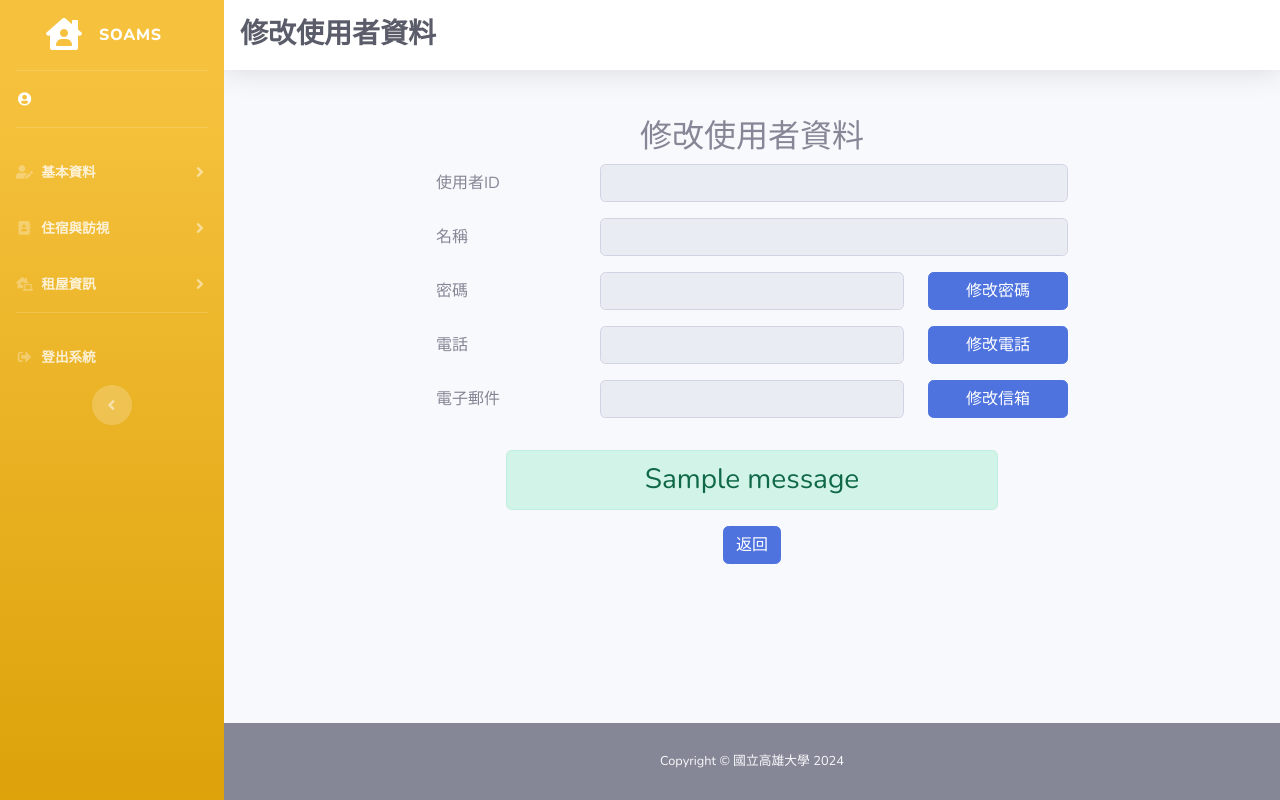
After one commit to natsu5510/SOAMS, a Flask app: template app/templates/AIMS/update_user_information.html in a window 1280 px wide. The commit adds this page. Run offline with Flask 3, Linux system fonts and the light colour scheme; the template is opened without the code that fills it: values that come from a table or form of the project are taken from there, others are empty; tables that the repository leaves empty hold one stand-in row (values such as "Sample post"); one stand-in notice (Sample message) is shown; some libraries are stand-ins or nearby versions.

```diff
--- /dev/null
+++ b/app/templates/AIMS/update_user_information.html
@@ -0,0 +1,267 @@
+{% extends "home.html" %}
+
+{% block title %} 修改使用者資料 {% endblock title %}
+
+{% block heading %}
+    <div class="d-sm-flex align-items-center justify-content-between">
+        <span class="h3 mb-0 text-gray-800 font-weight-bold">修改使用者資料</span>
+    </div>
+{% endblock heading %}
+
+{% block content %}
+    {% if updateForm != None %}
+        <div class="container mt-5">
+            <h2 class="text-center">修改使用者資料</h2>
+            <div class="row">
+                <div class="col-md-8 offset-md-2">
+                    <form id="user-form" action="{{ url_for('update_user_information.update_form') }}">
+                        {{ updateForm.hidden_tag() }}
+
+                        {# User #}
+                        {# User.id #}
+                        <div class="form-group row">
+                            {{ updateForm.id.label(class='col-sm-3 col-form-label') }}
+                            <div class="col-sm-9">
+                                {{ updateForm.id(class='form-control', disabled='disabled') }}
+                            </div>
+                        </div>
+                        {# User.name #}
+                        <div class="form-group row">
+                            {{ updateForm.name.label(class='col-sm-3 col-form-label') }}
+                            <div class="col-sm-9">
+                                {{ updateForm.name(class='form-control', disabled='disabled') }}
+                            </div>
+                        </div>
+                        {# User.passwd #}
+                        <div class="form-group row">
+                            {{ updateForm.passwd.label(class='col-sm-3 col-form-label') }}
+                            <div class="col-sm-6">
+                                {{ updateForm.passwd(class='form-control', disabled='disabled') }}
+                            </div>
+                            <div class="col-sm-3">
+                                <button type="button" class="btn btn-primary btn-block"
+                                        onclick="showEditField('password')">
+                                    修改密碼
+                                </button>
+                            </div>
+                        </div>
+                        {# User.tel #}
+                        <div class="form-group row">
+                            {{ updateForm.tel.label(class='col-sm-3 col-form-label') }}
+                            <div class="col-sm-6">
+                                {{ updateForm.tel(class='form-control', disabled='disabled') }}
+                            </div>
+                            <div class="col-sm-3">
+                                <button type="button" class="btn btn-primary btn-block"
+                                        onclick="showEditField('phone')">
+                                    修改電話
+                                </button>
+                            </div>
+                        </div>
+                        {# User.email #}
+                        <div class="form-group row">
+                            {{ updateForm.email.label(class='col-sm-3 col-form-label') }}
+                            <div class="col-sm-6">
+                                {{ updateForm.email(class='form-control', disabled='disabled') }}
+                            </div>
+                            <div class="col-sm-3">
+                                <button type="button" class="btn btn-primary btn-block"
+                                        onclick="showEditField('email')">
+                                    修改信箱
+                                </button>
+                            </div>
+                        </div>
+
+                        {# Advisor #}
+                        {% if user.type == 'advisor' %}
+                            {# Advisor.dept #}
+                            <div class="form-group row">
+                                {{ updateForm.dept.label(class='col-sm-3 col-form-label') }}
+                                <div class="col-sm-6">
+                                    {{ updateForm.dept(class='form-control', disabled='disabled') }}
+                                </div>
+                                <div class="col-sm-3">
+                                    <button type="button" class="btn btn-primary btn-block"
+                                            onclick="showEditField('dept')">
+                                        修改系所
+                                    </button>
+                                </div>
+                            </div>
+                            {# Advisor.rank #}
+                            <div class="form-group row">
+                                {{ updateForm.rank.label(class='col-sm-3 col-form-label') }}
+                                <div class="col-sm-6">
+                                    {{ updateForm.rank(class='form-control', disabled='disabled') }}
+                                </div>
+                                <div class="col-sm-3">
+                                    <button type="button" class="btn btn-primary btn-block"
+                                            onclick="showEditField('rank')">
+                                        修改職級
+                                    </button>
+                                </div>
+                            </div>
+                            {# Advisor.office_addr #}
+                            <div class="form-group row">
+                                {{ updateForm.office_addr.label(class='col-sm-3 col-form-label') }}
+                                <div class="col-sm-6">
+                                    {{ updateForm.office_addr(class='form-control', disabled='disabled') }}
+                                </div>
+                                <div class="col-sm-3">
+                                    <button type="button" class="btn btn-primary btn-block"
+                                            onclick="showEditField('office_addr')">
+                                        修改辦公室位址
+                                    </button>
+                                </div>
+                            </div>
+                            {# Advisor.office_tel #}
+                            <div class="form-group row">
+                                {{ updateForm.office_tel.label(class='col-sm-3 col-form-label') }}
+                                <div class="col-sm-6">
+                                    {{ updateForm.office_tel(class='form-control', disabled='disabled') }}
+                                </div>
+                                <div class="col-sm-3">
+                                    <button type="button" class="btn btn-primary btn-block"
+                                            onclick="showEditField('office_tel')">
+                                        修改辦公室電話
+                                    </button>
+                                </div>
+                            </div>
+                        {% endif %}
+
+                        {# Student #}
+                        {% if user.type == 'student' %}
+                            {# Student.dept #}
+                            <div class="form-group row">
+                                {{ updateForm.dept.label(class='col-sm-3 col-form-label') }}
+                                <div class="col-sm-6">
+                                    {{ updateForm.dept(class='form-control', disabled='disabled') }}
+                                </div>
+                                <div class="col-sm-3">
+                                    <button type="button" class="btn btn-primary btn-block"
+                                            onclick="showEditField('dept')">
+                                        修改系所
+                                    </button>
+                                </div>
+                            </div>
+                            {# Student.enroll_year #}
+                            <div class="form-group row">
+                                {{ updateForm.enroll_year.label(class='col-sm-3 col-form-label') }}
+                                <div class="col-sm-6">
+                                    {{ updateForm.enroll_year(class='form-control', disabled='disabled') }}
+                                </div>
+                                <div class="col-sm-3">
+                                    <button type="button" class="btn btn-primary btn-block"
+                                            onclick="showEditField('enroll_year')">
+                                        修改入學年分
+                                    </button>
+                                </div>
+                            </div>
+                            {# Student.sex #}
+                            <div class="form-group row">
+                                {{ updateForm.sex.label(class='col-sm-3 col-form-label') }}
+                                <div class="col-sm-6">
+                                    {% for subfield in updateForm.sex %}
+                                        <div class="form-check form-check-inline">
+                                            {{ subfield(disabled='disabled', class='form-check-input') }}
+                                            {{ subfield.label(class='form-check-label') }}
+                                        </div>
+                                    {% endfor %}
+                                </div>
+                                <div class="col-sm-3">
+                                    <button type="button" class="btn btn-primary btn-block"
+                                            onclick="showEditField('sex')">
+                                        修改性別
+                                    </button>
+                                </div>
+                            </div>
+                            {# Student.home_addr #}
+                            <div class="form-group row">
+                                {{ updateForm.home_addr.label(class='col-sm-3 col-form-label') }}
+                                <div class="col-sm-6">
+                                    {{ updateForm.home_addr(class='form-control', disabled='disabled') }}
+                                </div>
+                                <div class="col-sm-3">
+                                    <button type="button" class="btn btn-primary btn-block"
+                                            onclick="showEditField('home_addr')">
+                                        修改家中住址
+                                    </button>
+                                </div>
+                            </div>
+                            {# Student.home_tel #}
+                            <div class="form-group row">
+                                {{ updateForm.home_tel.label(class='col-sm-3 col-form-label') }}
+                                <div class="col-sm-6">
+                                    {{ updateForm.home_tel(class='form-control', disabled='disabled') }}
+                                </div>
+                                <div class="col-sm-3">
+                                    <button type="button" class="btn btn-primary btn-block"
+                                            onclick="showEditField('home_tel')">
+                                        修改家裡電話
+                                    </button>
+                                </div>
+                            </div>
+                            {# Student.contact_name #}
+                            <div class="form-group row">
+                                {{ updateForm.contact_name.label(class='col-sm-3 col-form-label') }}
+                                <div class="col-sm-6">
+                                    {{ updateForm.contact_name(class='form-control', disabled='disabled') }}
+                                </div>
+                                <div class="col-sm-3">
+                                    <button type="button" class="btn btn-primary btn-block"
+                                            onclick="showEditField('contact_name')">
+                                        修改家裡聯絡人姓名
+                                    </button>
+                                </div>
+                            </div>
+                            {# Student.contact_tel #}
+                            <div class="form-group row">
+                                {{ updateForm.contact_tel.label(class='col-sm-3 col-form-label') }}
+                                <div class="col-sm-6">
+                                    {{ updateForm.contact_tel(class='form-control', disabled='disabled') }}
+                                </div>
+                                <div class="col-sm-3">
+                                    <button type="button" class="btn btn-primary btn-block"
+                                            onclick="showEditField('contact_tel')">
+                                        修改家裡聯絡人電話
+                                    </button>
+                                </div>
+                            </div>
+                        {% endif %}
+
+                    </form>
+
+                    <div class=" form-group row mt-4
+                        " id="edit-field" style="display:none;">
+                        <label for="newValue" class="col-sm-3 col-form-label">新值</label>
+                        <div class="col-sm-6">
+                            <input type="text" class="form-control" id="newValue">
+                        </div>
+                        <div class="col-sm-3">
+                            <button type="button" class="btn btn-success btn-block" onclick="updateField()">修改完成
+                            </button>
+                        </div>
+                    </div>
+
+                </div>
+            </div>
+        </div>
+    {% endif %}
+
+    {# flash message #}
+    {% with messages = get_flashed_messages(with_categories=true) %}
+        {% if messages %}
+            <div class="mt-3">
+                {% for category, message in messages %}
+                    <div class="row justify-content-center">
+                        <div class="col-6 text-center">
+                            <h3 class="alert alert-{{ category }} text-center"> {{ message }} </h3>
+                            <a href="{{ url_for('search_user_information.search_form') }}"
+                               class="btn btn-primary text-center">返回</a>
+                        </div>
+                    </div>
+                {% endfor %}
+            </div>
+        {% endif %}
+    {% endwith %}
+
+{% endblock %}
--- a/app/templates/base.html
+++ b/app/templates/base.html
@@ -9,16 +9,19 @@
     <meta name="description" content="">
     <meta name="author" content="">
 
-    <title>{% block title%}SOAMS{% endblock title%}</title>
+    <title>{% block title %}SOAMS{% endblock title %}</title>
 
     <!-- Custom fonts for this template-->
-    <link href="{{ url_for('static', filename='vendor/fontawesome-free/css/all.min.css') }}" rel="stylesheet" type="text/css">
+    <link href="{{ url_for('static', filename='vendor/fontawesome-free/css/all.min.css') }}" rel="stylesheet"
+          type="text/css">
     <link
             href="https://fonts.googleapis.com/css?family=Nunito:200,200i,300,300i,400,400i,600,600i,700,700i,800,800i,900,900i"
             rel="stylesheet">
 
     <!-- Custom styles for this template-->
     <link href="{{ url_for('static', filename='css/sb-admin-2.css') }}" rel="stylesheet">
+
+    <link rel="icon" href="{{ url_for('static', filename='img/NUK_icon.bmp') }}" type="image/x-icon">
 
 </head>
 
@@ -72,9 +75,13 @@
             <div id="collapseBasicInformation" class="collapse" aria-labelledby="headingUtilities"
                  data-parent="#accordionSidebar">
                 <div class="bg-white py-2 collapse-inner rounded">
-                        <a class="collapse-item" href="#">修改個人資料</a>
+                    {% if current_user.type != 'administrator' %}
+                        <a class="collapse-item" href="/update_personal_information">修改個人資料</a>
+                    {% endif %}
                     {% if current_user.type == 'administrator' %}
-                        <a class="collapse-item" href="#">修改使用者資料</a>
+                        <a class="collapse-item" href="/update_administrator_passwd">更改密碼</a>
+                        <a class="collapse-item" href="/create_user">新增使用者</a>
+                        <a class="collapse-item" href="/search_user_information">修改使用者資料</a>
                     {% endif %}
                 </div>
             </div>
@@ -83,12 +90,14 @@
         {% if current_user.type != 'landlord' %}
             <!-- Nav Item - 住宿與訪視 Collapse Menu -->
             <li class="nav-item font-weight-bold">
-                <a class="nav-link collapsed" href="#" data-toggle="collapse" data-target="#collapseAccommodationAndVisitation"
+                <a class="nav-link collapsed" href="#" data-toggle="collapse"
+                   data-target="#collapseAccommodationAndVisitation"
                    aria-expanded="true" aria-controls="collapseAccommodationAndVisitation">
                     <i class="fas fa-fw fa-address-book"></i>
                     <span>住宿與訪視</span>
                 </a>
-                <div id="collapseAccommodationAndVisitation" class="collapse" aria-labelledby="headingPages" data-parent="#accordionSidebar">
+                <div id="collapseAccommodationAndVisitation" class="collapse" aria-labelledby="headingPages"
+                     data-parent="#accordionSidebar">
                     <div class="bg-white py-2 collapse-inner rounded">
                         {% if current_user.type == 'administrator' %}
                             <a class="collapse-item" href="#">查看學生住宿資料</a>
```
Also changed, not shown: app/AIMS/login_management.py (+15 -1 lines), app/AIMS/search_user_information.py (added, +29 -0 lines), app/AIMS/update_user_information.py (added, +44 -0 lines), app/AIMS/user_forms.py (added, +39 -0 lines), app/__init__.py (+11 -6 lines), app/templates/AIMS/search_user_information.html (added, +28 -0 lines), app/static/img/NUK_icon.bmp (added). Lines whose indentation alone changed are shown as unchanged.
